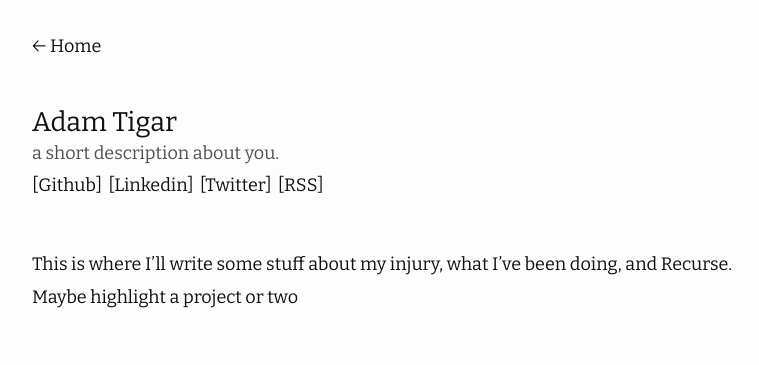
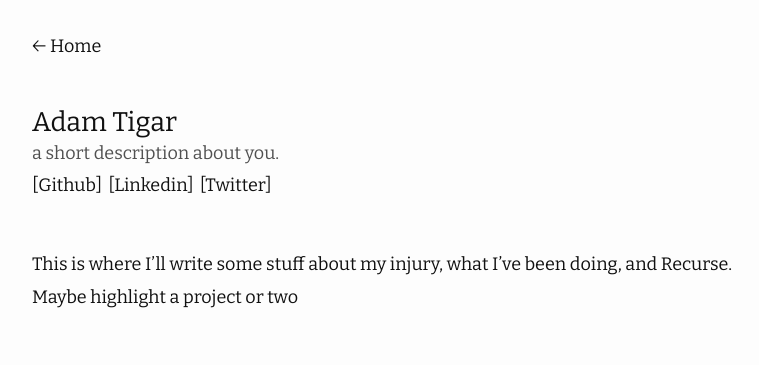
Before and after one commit to mohsen-debug/jekyll-experiments, a Jekyll site: the page built from about.md, in a window 1280 px wide. Shown: the top 365 px of the page, without its empty margins (238-997 px from the left). Built offline with Jekyll 4.4.1, drawn with Linux system fonts in a browser that asks for light colours; nearby versions of some CDN libraries.

Commit message:
Removed RSS

```diff
--- a/_config.yml
+++ b/_config.yml
@@ -39,10 +39,6 @@ moving:
   social_links:
     twitter: AdamTigar
     github: tigar
-    rss: RSS
-    # dribbble:
-    # facebook: huangyz0918
-    # flickr:
     # instagram:
     linkedin: aatigar
 
```
